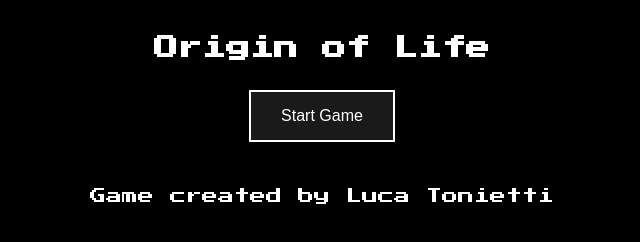
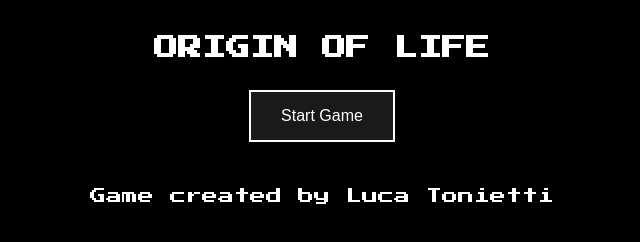
Before and after one commit to Antiprotony/origin-of-life-game, a plain HTML site: page index.html in a window 1280 px wide. Shown: the whole page, without its empty margins (318-958 px from the left). Drawn offline with Linux system fonts and the light colour scheme.

Commit message:
Update index.html

```diff
--- a/index.html
+++ b/index.html
@@ -2,14 +2,14 @@
 <html lang="en">
 <head>
     <meta charset="UTF-8">
-    <title>Origin of Life - The Game</title>
+    <title>ORIGIN OF LIFE - The Game</title>
     <link rel="stylesheet" href="styles.css">
     <!-- Include the font if needed -->
     <link href="https://fonts.googleapis.com/css?family=Press+Start+2P&display=swap" rel="stylesheet">
 </head>
 <body>
     <div class="game-container">
-        <h1>Origin of Life</h1>
+        <h1>ORIGIN OF LIFE</h1>
         <button class="button" id="start-button" onclick="startGame()">Start Game</button>
         <div id="game">
             <!-- Game content will be injected here -->
```
